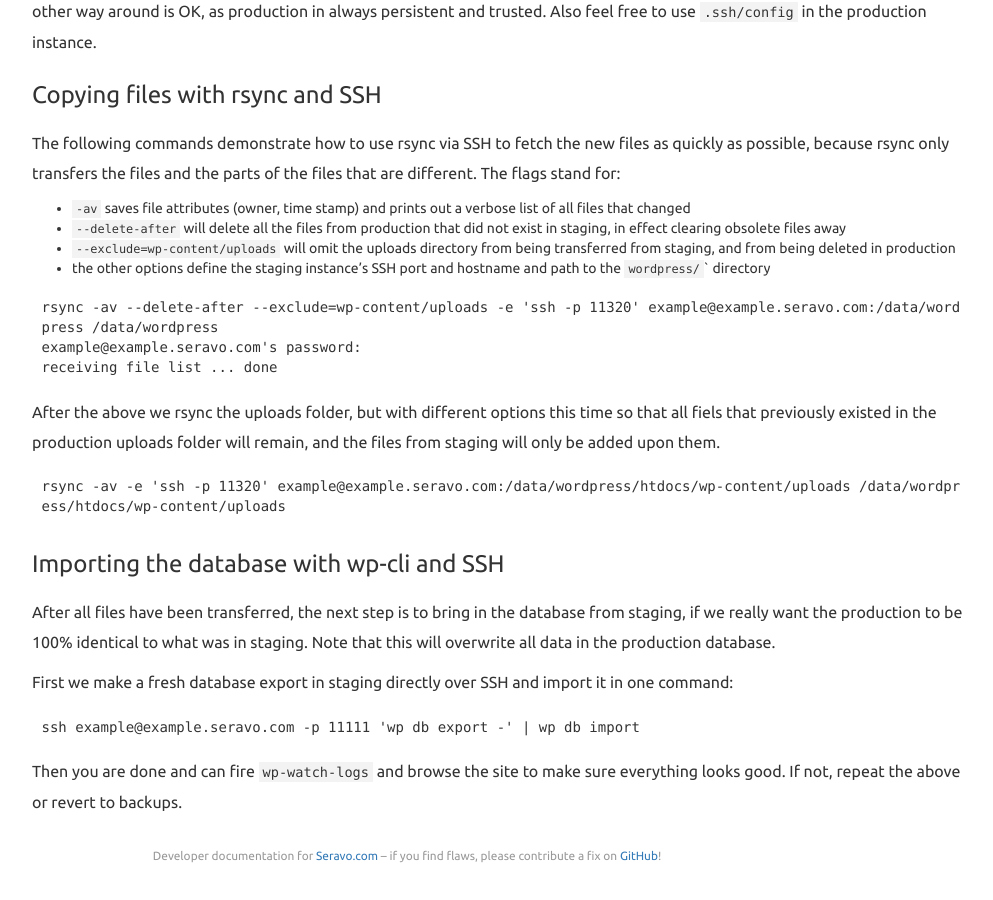
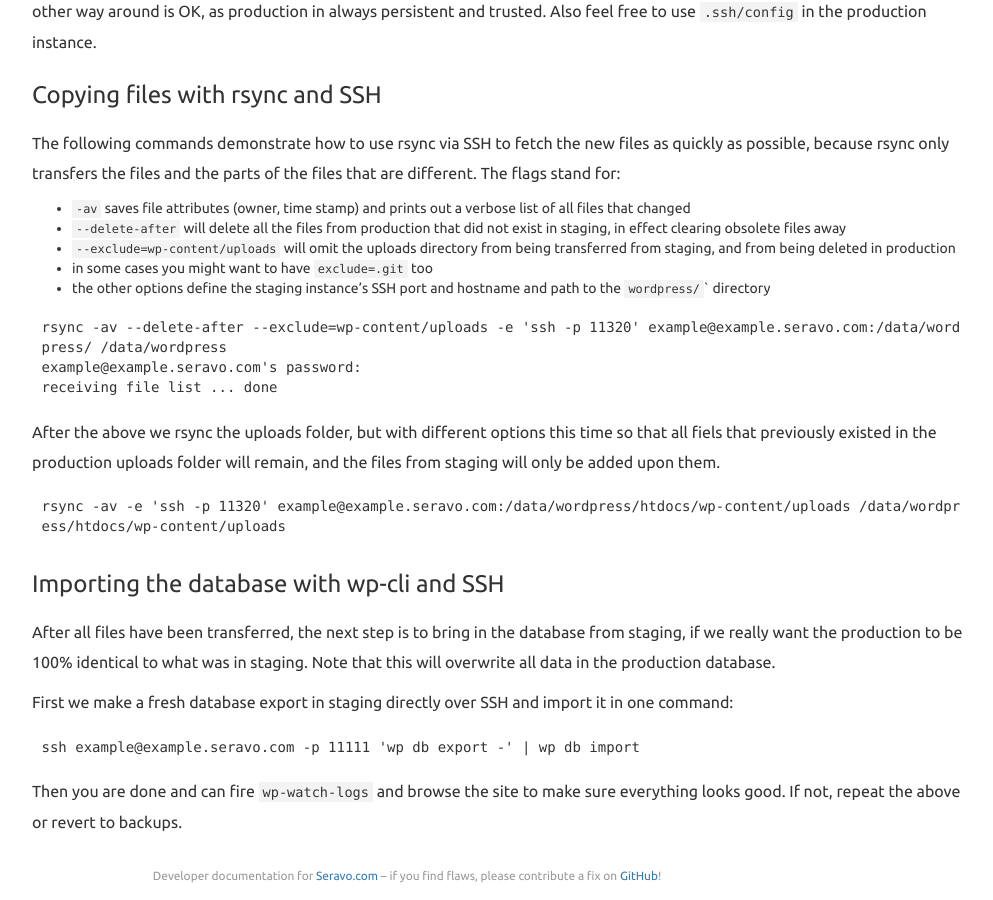
Before and after one commit to Seravo/docs, a Jekyll site: the page built from _posts/2017-03-29-moving-data.md, in a window 1280 px wide and 900 px high, scrolled down 1325 px. Shown: the whole window, without its empty margins (233-1226 px from the left). Built offline with Jekyll 4.4.1, drawn with Linux system fonts in a browser that asks for light colours; nearby versions of some CDN libraries; Markdown is read by kramdown in place of the engine named in the settings.

Commit message:
Fix typo in rsync command to avoid ending up with /data/wordpress/wordpress
Also add tip about excluding .git.

````diff
--- a/_posts/2017-03-29-moving-data.md
+++ b/_posts/2017-03-29-moving-data.md
@@ -47,10 +47,11 @@ The following commands demonstrate how to use rsync via SSH to fetch the new fil
 * `-av` saves file attributes (owner, time stamp) and prints out a verbose list of all files that changed
 * `--delete-after` will delete all the files from production that did not exist in staging, in effect clearing obsolete files away
 * `--exclude=wp-content/uploads` will omit the uploads directory from being transferred from staging, and from being deleted in production
+*  in some cases you might want to have `exclude=.git` too
 *  the other options define the staging instance's SSH port and hostname and path to the `wordpress/`` directory
 
 ```
-rsync -av --delete-after --exclude=wp-content/uploads -e 'ssh -p 11320' example@example.seravo.com:/data/wordpress /data/wordpress
+rsync -av --delete-after --exclude=wp-content/uploads -e 'ssh -p 11320' example@example.seravo.com:/data/wordpress/ /data/wordpress
 example@example.seravo.com's password:
 receiving file list ... done
 ```
````
